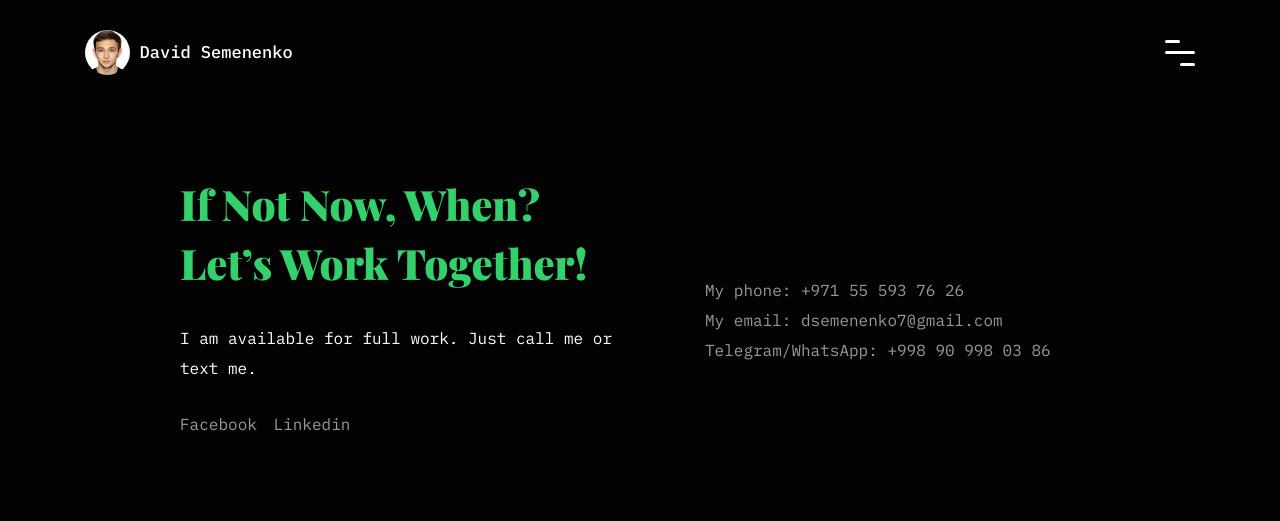
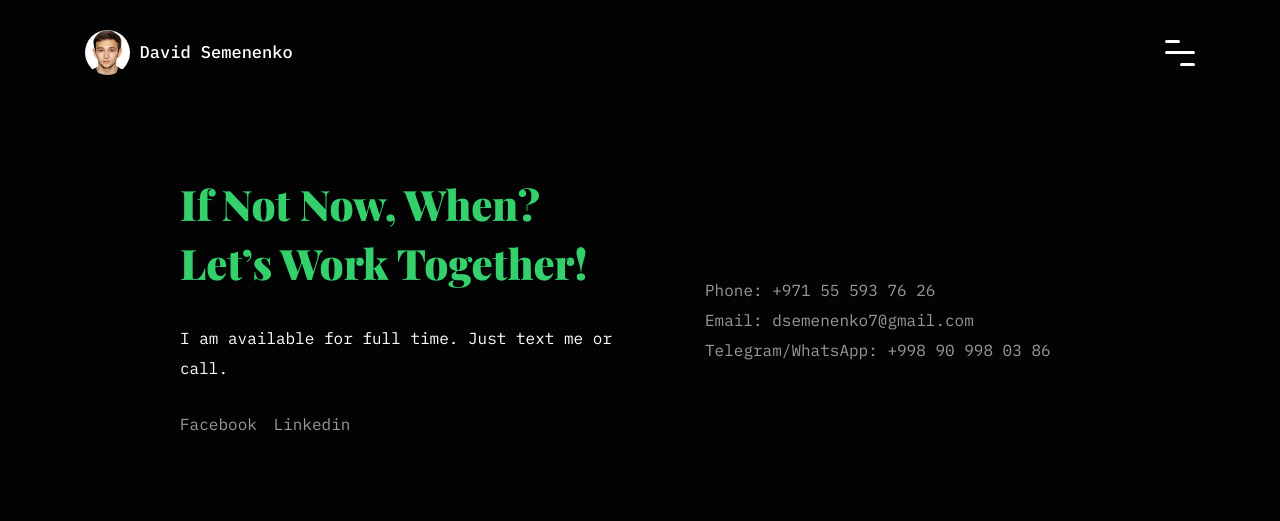
Before and after one commit to DSemenenko/DSemenenko.github.io, a plain HTML site: page contact.html in a window 1280 px wide. Shown: the top 521 px of the page. Drawn offline with nearby package versions, Linux system fonts and the light colour scheme.

Commit message:
Update contact.html

```diff
--- a/contact.html
+++ b/contact.html
@@ -71,7 +71,7 @@
                             <div class="col-md-6">
                                 <h2 class="contact-page-heading" style="color:#33D06C">If Not Now, When? <br> Let’s Work Together!</h2>
                                 <!-- /contact-page-heading -->
-                                <p class="mb-30 text-white">I am available for full work. Just call me or text me.</p>
+                                <p class="mb-30 text-white">I am available for full time. Just text me or call.</p>
 
                                 <div class="social-links">
                                     <a href="https://www.facebook.com/david.semenenko.9" class="slide-horizontal" data-splitting>Facebook</a>
@@ -81,8 +81,8 @@
                             </div>
                             <div class="col-md-6">
                                 <div class="contact">
-                                    <p>My phone: +971 55 593 76 26</p>
-                                    <p>My email: dsemenenko7@gmail.com</p>
+                                    <p>Phone: +971 55 593 76 26</p>
+                                    <p>Email: dsemenenko7@gmail.com</p>
                                     <p>Telegram/WhatsApp: +998 90 998 03 86</p>
                                 </div>
                                 <!-- /blog -->
```
